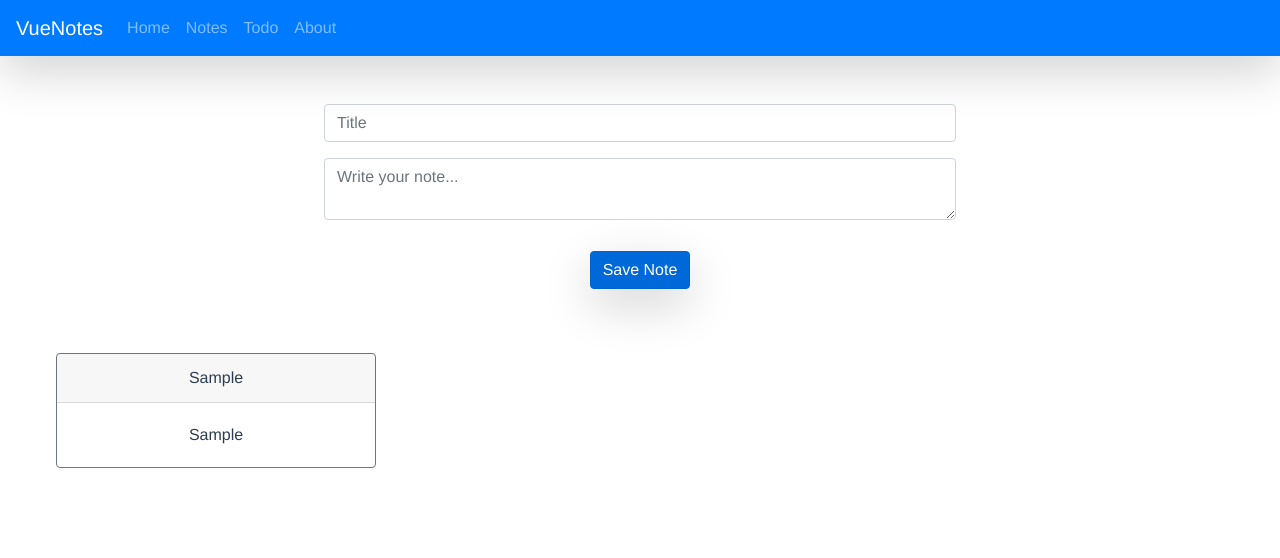
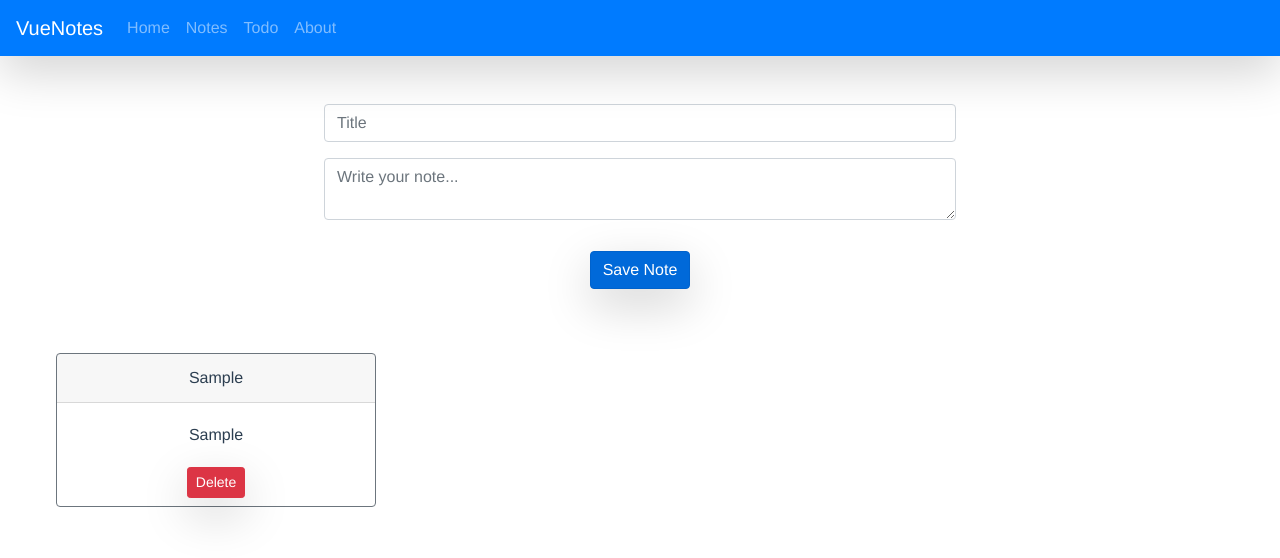
Before and after one commit to fatihbabacan92/VueNotes, a Vue app: page /notes in a window 1280 px wide. Both pictures are taken after typing "Sample", "Sample" into the empty fields and a click on the button "Save Note". Shown: the top 558 px of the page. Built offline with nearby package versions, Linux system fonts and the light colour scheme.

Commit message:
Added Function to Delete Notes

```diff
--- a/src/components/Note.vue
+++ b/src/components/Note.vue
@@ -11,7 +11,7 @@
     </div>
           <button @click="addNote" class="btn btn-primary shadow-lg m-2">Save Note</button>
     <div class="m-5">
-      <NoteItem v-for="n in notes" v-bind:note="n" v-bind:key="n.id" />
+      <NoteItem @deleteNote="deleteNote(note)" v-for="n in notes" v-bind:note="n" v-bind:key="n.id" />
     </div>
   </div>
 </template>
@@ -41,6 +41,7 @@ export default {
       if (!this.newNote) {
         return;
       }
+      this.newNote.id = this.notes.length
       this.notes.push(this.newNote)
       this.newNote = []
       this.saveNotes()
@@ -49,6 +50,10 @@ export default {
       //Saves to local storage
       const parsed = JSON.stringify(this.notes)
       localStorage.setItem("notes", parsed)
+    },
+    deleteNote(note) {
+      this.notes.splice(this.notes.indexOf(note), 1)
+      this.saveNotes()
     }
   }
 };
--- a/src/components/NoteItem.vue
+++ b/src/components/NoteItem.vue
@@ -4,6 +4,9 @@
       <div class="card-header">{{note.title}}</div>
       <div class="card-body">
         <p class="card-text">{{note.text}}</p>
+      </div>
+      <div class="mx-auto mb-2">
+        <button @click="$emit('deleteNote')" class="btn btn-danger btn-sm shadow-lg">Delete</button>
       </div>
     </div>
   </div>
@@ -12,11 +15,8 @@
 <script>
 export default {
   name: "NoteItem",
-  props: ["note"],
-  methods: {
-    delete() {}
-  }
-};
+  props: ["note"]
+}
 </script>
 
 <style>
```
